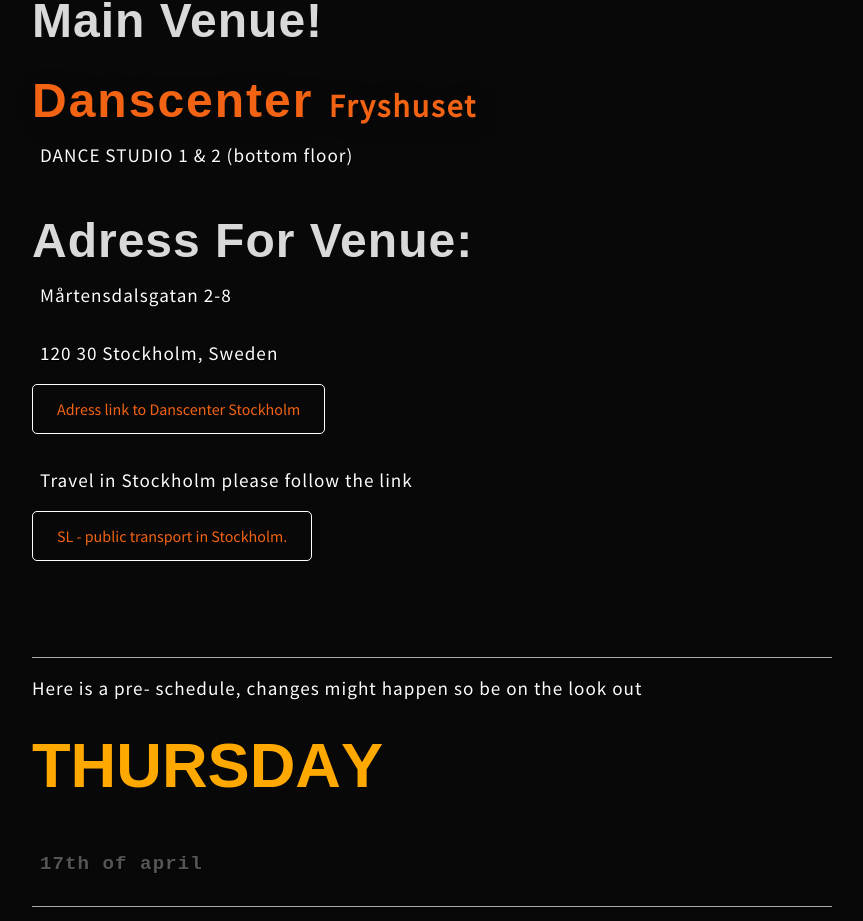
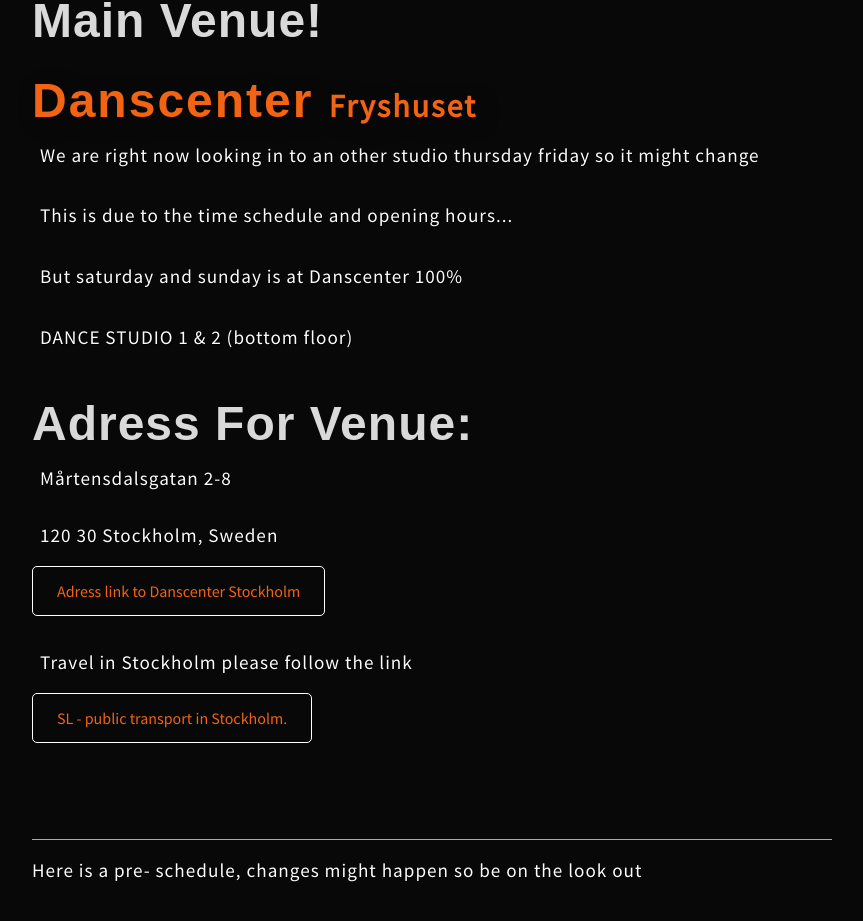
Before and after one commit to FunkSwe/locking, a React (Vite) app: page /funkcamp in a window 1280 px wide. Shown: the part 2377-3298 px from the top of the page, without its empty margins (208-1071 px from the left). Built offline with nearby package versions, Linux system fonts and the light colour scheme; no server answers; a web font is replaced by a local one; what prettier-plugin-tailwindcss would draw is missing.

Commit message:
funkcamp 2025... info

```diff
--- a/src/components/info/Info.jsx
+++ b/src/components/info/Info.jsx
@@ -29,6 +29,12 @@
         <h2 className={styles.name}>
           Danscenter <span>Fryshuset</span>
         </h2>
+        <p>
+          We are right now looking in to an other studio thursday friday so it
+          might change
+        </p>
+        <p>This is due to the time schedule and opening hours...</p>
+        <p>But saturday and sunday is at Danscenter 100%</p>
         <p>DANCE STUDIO 1 & 2 (bottom floor)</p>
         <h4 style={{ textAlign: 'left', marginTop: '2rem' }}>
           Adress for venue:
```
